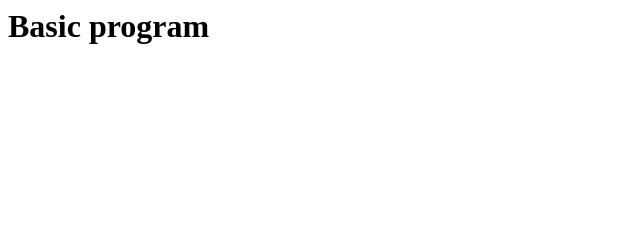
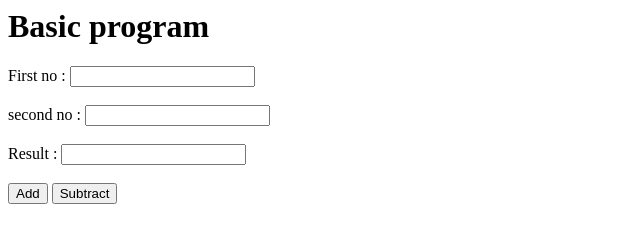
Before and after one commit to Dlohani1/testrepo, a plain HTML site: page index.html in a window 1280 px wide. Shown: the whole page, without its empty margins (0-640 px from the left). Drawn offline with Linux system fonts and the light colour scheme.

Commit message:
index html modified

```diff
--- a/index.html
+++ b/index.html
@@ -1,5 +1,15 @@
 <html>
 <body>
 <h1> Basic program </h1>
+
+First no : <input type="text" id="firstno" /> <br/> <br/>
+second no : <input type="text" id="secondno" /> <br/> <br/>
+
+Result : <input type="text" id="result" readonly /> <br/> <br/>
+
+<button>Add</button>
+<button>Subtract</button>
+
+
 </body>
 </html>
```
